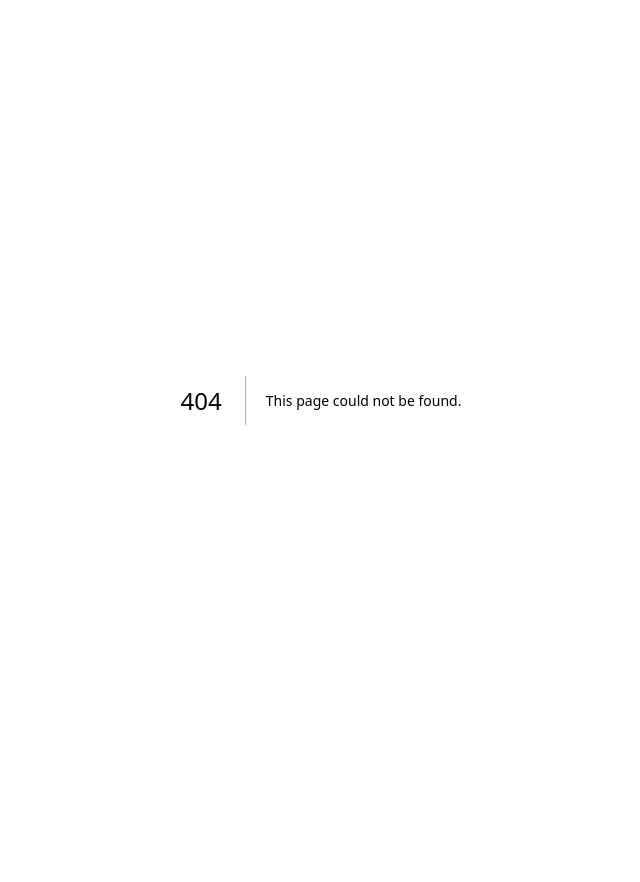
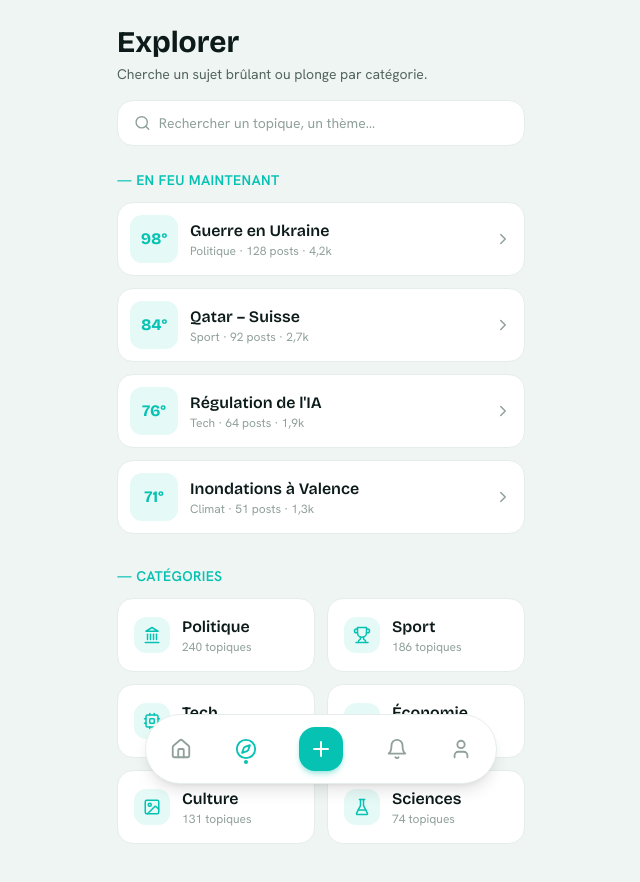
Before and after one commit to AntoninCesi/projet-api-groupe2, a Next.js app in the folder frontend/: page /explore in a window 1280 px wide. Before the commit this address had no page. Shown: the top 882 px of the page, without its empty margins (319-959 px from the left). Before the commit the page ends 800 px from the top, so only its background shows below. Built offline with nearby package versions, Linux system fonts and the light colour scheme.

Commit message:
feat(frontend): add explore page

```diff
--- /dev/null
+++ b/frontend/src/app/explore/page.js
@@ -0,0 +1,85 @@
+import { Search, ChevronRight, Landmark, Trophy, Cpu, TrendingUp, Image, FlaskConical } from 'lucide-react';
+import BottomNav from '@/components/BottomNav';
+import { explore } from '@/data/explore';
+
+const categoryIcons = {
+  politics: Landmark,
+  sport: Trophy,
+  tech: Cpu,
+  economy: TrendingUp,
+  culture: Image,
+  science: FlaskConical,
+};
+
+export default function ExplorePage() {
+  const { hot, categories } = explore;
+
+  return (
+    <main className="mx-auto min-h-screen max-w-md bg-background px-5 pb-28">
+      {/* header */}
+      <div className="pt-6">
+        <h1 className="font-title text-3xl font-bold text-ink">Explorer</h1>
+        <p className="mt-1 text-sm text-muted">Cherche un sujet brûlant ou plonge par catégorie.</p>
+      </div>
+
+      {/* recherche */}
+      <div className="mt-4 flex items-center gap-2 rounded-2xl border border-line bg-white px-4 py-3">
+        <Search size={18} className="text-faint" />
+        {/* shortcut: champ non branché (pas de recherche back) */}
+        <input
+          type="text"
+          placeholder="Rechercher un topique, un thème…"
+          className="w-full bg-transparent text-sm text-ink outline-none placeholder:text-faint"
+        />
+      </div>
+
+      {/* en feu maintenant */}
+      <h2 className="mt-6 text-sm font-semibold uppercase tracking-wide text-brand">— En feu maintenant</h2>
+      <div className="mt-3 space-y-3">
+        {hot.map((t) => (
+          <HotTopic key={t.id} topic={t} />
+        ))}
+      </div>
+
+      {/* catégories */}
+      <h2 className="mt-8 text-sm font-semibold uppercase tracking-wide text-brand">— Catégories</h2>
+      <div className="mt-3 grid grid-cols-2 gap-3">
+        {categories.map((c) => (
+          <CategoryCard key={c.id} category={c} />
+        ))}
+      </div>
+
+      <BottomNav />
+    </main>
+  );
+}
+
+function HotTopic({ topic }) {
+  return (
+    <button className="flex w-full items-center gap-3 rounded-2xl border border-line bg-white p-3 text-left">
+      <div className="flex h-12 w-12 shrink-0 items-center justify-center rounded-xl bg-brand/10 font-title font-bold text-brand">
+        {topic.degree}°
+      </div>
+      <div className="min-w-0 flex-1">
+        <p className="font-title font-semibold text-ink">{topic.title}</p>
+        <p className="text-xs text-faint">{topic.meta}</p>
+      </div>
+      <ChevronRight size={18} className="shrink-0 text-faint" />
+    </button>
+  );
+}
+
+function CategoryCard({ category }) {
+  const Icon = categoryIcons[category.icon] ?? Landmark;
+  return (
+    <button className="flex items-center gap-3 rounded-2xl border border-line bg-white p-4 text-left">
+      <div className="flex h-9 w-9 shrink-0 items-center justify-center rounded-xl bg-brand/10 text-brand">
+        <Icon size={18} />
+      </div>
+      <div className="min-w-0">
+        <p className="font-title font-semibold text-ink">{category.name}</p>
+        <p className="text-xs text-faint">{category.topics}</p>
+      </div>
+    </button>
+  );
+}
--- a/frontend/src/components/BottomNav.js
+++ b/frontend/src/components/BottomNav.js
@@ -1,19 +1,33 @@
+'use client';
+
+import Link from 'next/link';
+import { usePathname } from 'next/navigation';
 import { Home, Compass, Plus, Bell, User } from 'lucide-react';
+
+// onglet de nav : teal + point si actif, sinon gris
+function NavLink({ href, icon: Icon, label, active }) {
+  return (
+    <Link href={href} aria-label={label} className={`relative ${active ? 'text-brand' : 'text-faint'}`}>
+      <Icon size={22} />
+      {active && <span className="absolute -bottom-1 left-1/2 h-1 w-1 -translate-x-1/2 rounded-full bg-brand" />}
+    </Link>
+  );
+}
 
 // nav flottante 5 entrées (Accueil, Explorer, Créer, Activité, Profil)
 export default function BottomNav() {
+  const path = usePathname();
+
   return (
     <nav className="fixed bottom-4 left-1/2 z-10 flex w-[calc(100%-2.5rem)] max-w-[22rem] -translate-x-1/2 items-center justify-between rounded-full border border-line bg-white px-6 py-3 shadow-lg">
-      <button className="text-faint" aria-label="Accueil"><Home size={22} /></button>
-      <button className="text-faint" aria-label="Explorer"><Compass size={22} /></button>
-      <button className="flex h-11 w-11 items-center justify-center rounded-2xl bg-brand text-white shadow-md shadow-brand/30" aria-label="Créer">
+      <NavLink href="/" icon={Home} label="Accueil" active={path === '/'} />
+      <NavLink href="/explore" icon={Compass} label="Explorer" active={path === '/explore'} />
+      {/* shortcut: page "Créer" pas encore faite -> # pour l'instant */}
+      <Link href="#" aria-label="Créer" className="flex h-11 w-11 items-center justify-center rounded-2xl bg-brand text-white shadow-md shadow-brand/30">
         <Plus size={24} />
-      </button>
-      <button className="text-faint" aria-label="Activité"><Bell size={22} /></button>
-      <button className="relative text-brand" aria-label="Profil">
-        <User size={22} />
-        <span className="absolute -bottom-1 left-1/2 h-1 w-1 -translate-x-1/2 rounded-full bg-brand" />
-      </button>
+      </Link>
+      <NavLink href="#" icon={Bell} label="Activité" active={false} />
+      <NavLink href="/profile" icon={User} label="Profil" active={path === '/profile'} />
     </nav>
   );
 }
--- /dev/null
+++ b/frontend/src/data/explore.js
@@ -0,0 +1,18 @@
+// fake data en attendant le back
+// shortcut: à remplacer par des appels API (topics chauds + catégories) plus tard
+export const explore = {
+  hot: [
+    { id: 1, degree: 98, title: 'Guerre en Ukraine', meta: 'Politique · 128 posts · 4,2k' },
+    { id: 2, degree: 84, title: 'Qatar – Suisse', meta: 'Sport · 92 posts · 2,7k' },
+    { id: 3, degree: 76, title: "Régulation de l'IA", meta: 'Tech · 64 posts · 1,9k' },
+    { id: 4, degree: 71, title: 'Inondations à Valence', meta: 'Climat · 51 posts · 1,3k' },
+  ],
+  categories: [
+    { id: 1, name: 'Politique', topics: '240 topiques', icon: 'politics' },
+    { id: 2, name: 'Sport', topics: '186 topiques', icon: 'sport' },
+    { id: 3, name: 'Tech', topics: '152 topiques', icon: 'tech' },
+    { id: 4, name: 'Économie', topics: '96 topiques', icon: 'economy' },
+    { id: 5, name: 'Culture', topics: '131 topiques', icon: 'culture' },
+    { id: 6, name: 'Sciences', topics: '74 topiques', icon: 'science' },
+  ],
+};
```
